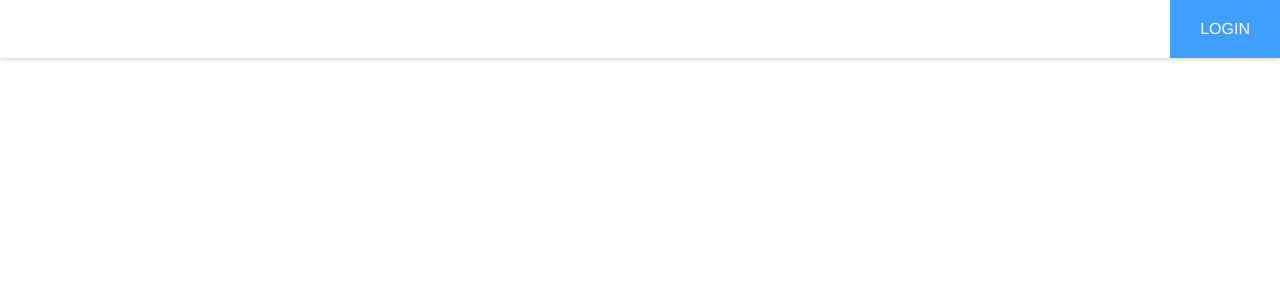
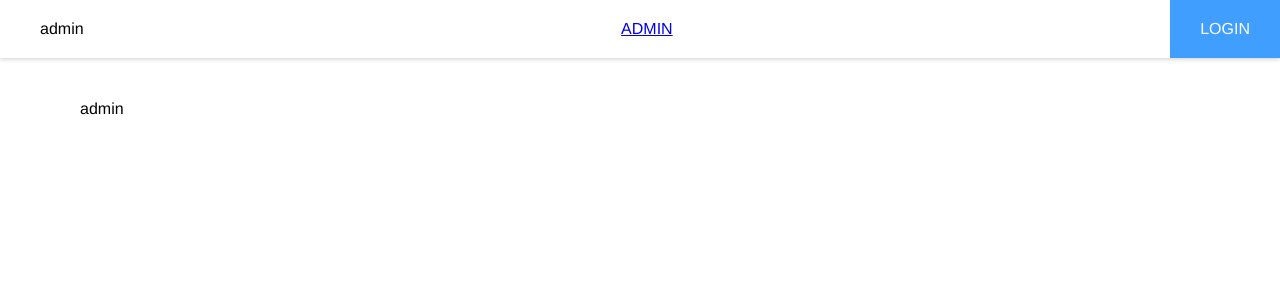
Before and after one commit to StolpnerA/js--armando-front, a Vue app: page /admin in a window 1280 px wide. Shown: the top 300 px of the page. Built offline with nearby package versions, Linux system fonts and the light colour scheme.

Commit message:
added admin route

```diff
--- a/src/App.vue
+++ b/src/App.vue
@@ -4,6 +4,9 @@
       <div class="header__title">
         {{ $route.name }}
       </div>
+      <router-link to="/admin">
+        ADMIN
+      </router-link>
       <div
         v-if="!user.isAuthorized"
         class="header__button"
--- a/src/router/index.js
+++ b/src/router/index.js
@@ -24,6 +24,11 @@ const routes = [
     path: '/',
     name: 'home',
     component: () => import(/* webpackChunkName: "home" */ '@/views/Home.vue'),
+  },
+  {
+    path: '/admin',
+    name: 'admin',
+    component: () => import(/* webpackChunkName: "admin" */ '@/views/Admin.vue'),
   },
   {
     path: '/tasks',
--- /dev/null
+++ b/src/views/Admin.vue
@@ -0,0 +1,11 @@
+<template>
+  <div>
+    admin
+  </div>
+</template>
+
+<script>
+export default {
+  name: 'Admin',
+};
+</script>
```
